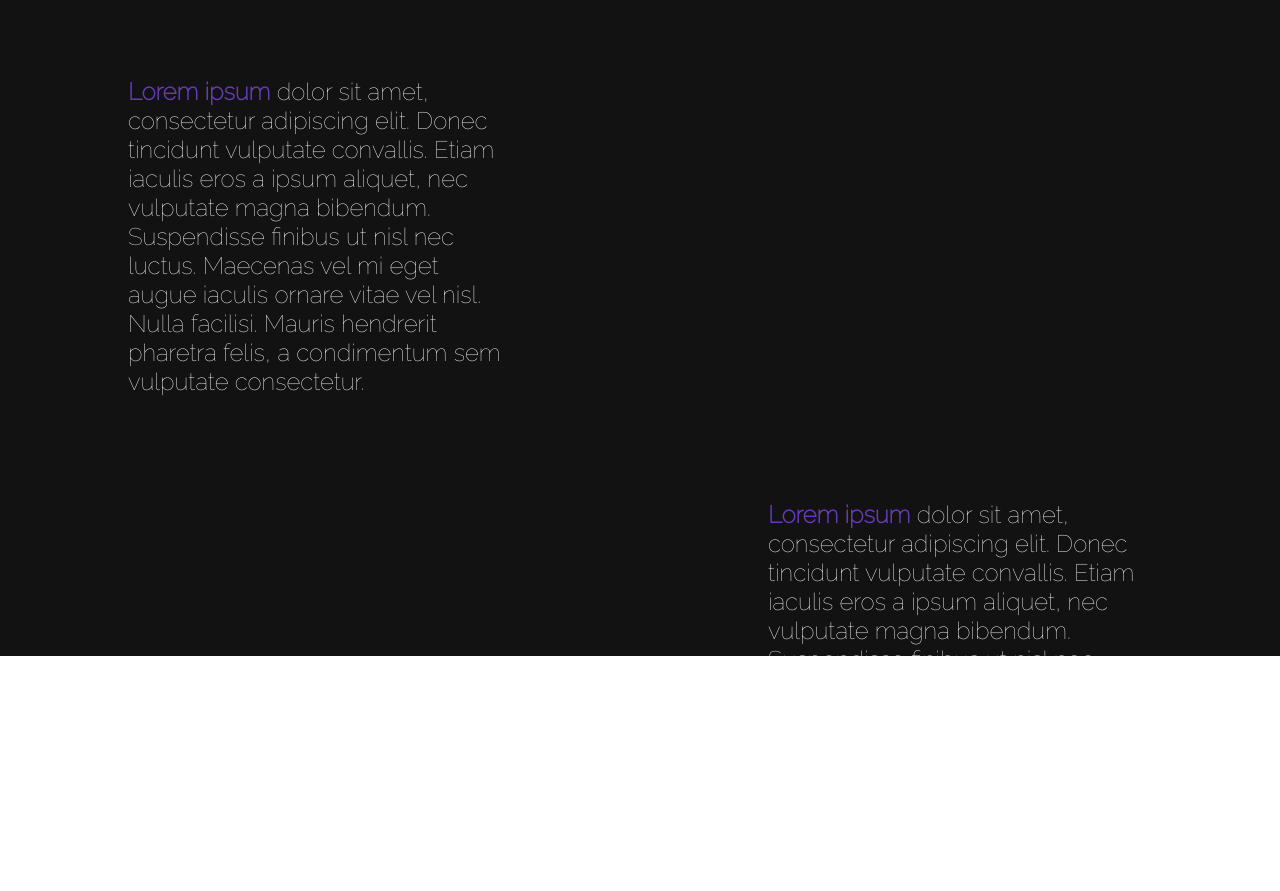
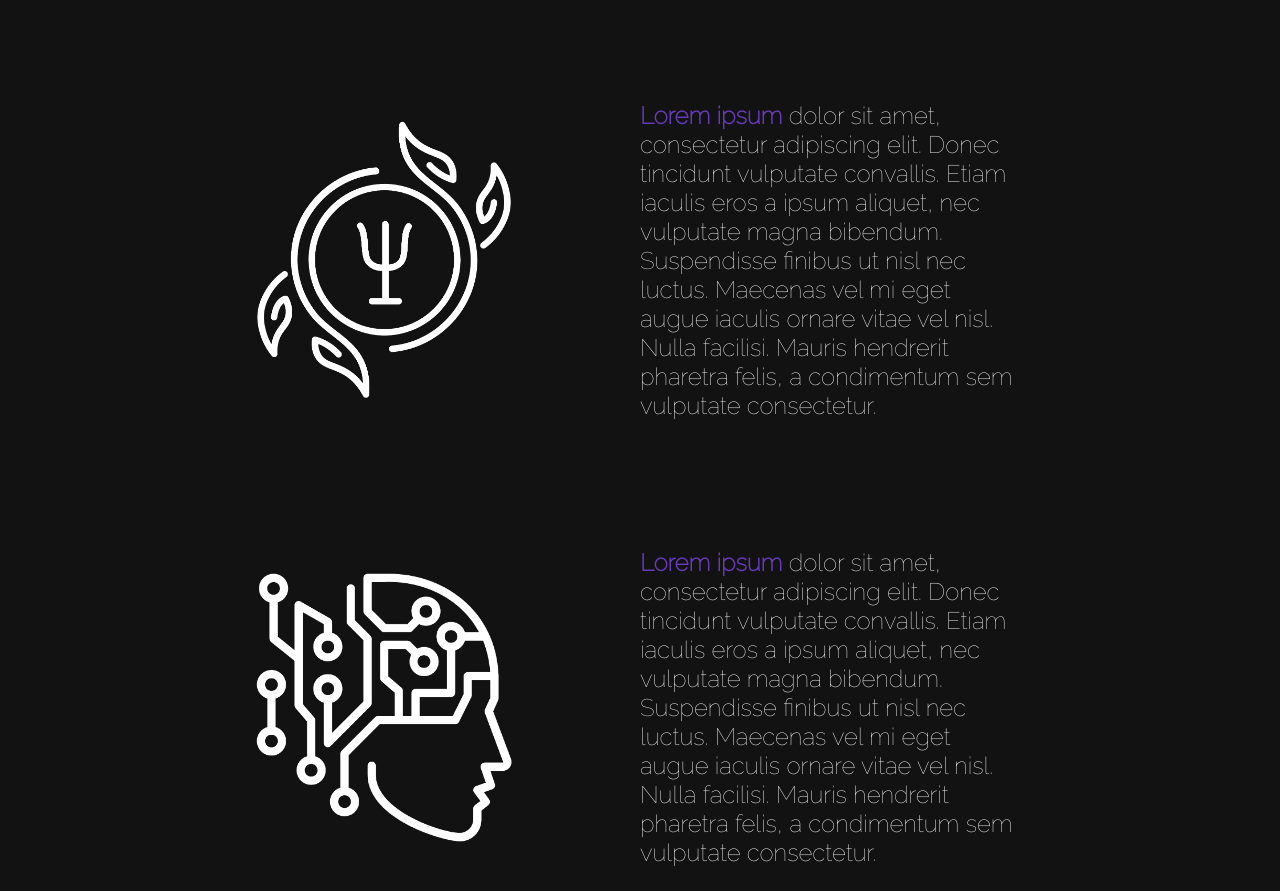
Before and after one commit to plexcodes/psihoeasy, a Svelte app: page / in a window 1280 px wide. Shown: the part 944-1835 px from the top of the page. Before the commit the page ends 1600 px from the top, so only its background shows below. Built offline with nearby package versions, Linux system fonts and the light colour scheme.

Commit message:
Better alligment

```diff
--- a/src/routes/index.svelte
+++ b/src/routes/index.svelte
@@ -9,7 +9,7 @@ onMount(() => (ready = true));
 
 <div class = "content">
 
-<div class = "section">
+<div class = "section" style="height:100vh">
         <ul class="circles">
                 <li></li>
                 <li></li>
@@ -32,14 +32,12 @@ onMount(() => (ready = true));
 </div>
 
 <div class="section">
+
 <img src = "/quote.png" alt = "quote" style = "width: 75vw; display: block; margin-left: auto; margin-right: auto; margin-top:10vh">
-<p style="margin-left:10vw;">
-    <b>Lorem ipsum</b> dolor sit amet, consectetur adipiscing elit. Donec tincidunt vulputate convallis.
-    Etiam iaculis eros a ipsum aliquet, nec vulputate magna bibendum. Suspendisse finibus ut nisl nec luctus.
-    Maecenas vel mi eget augue iaculis ornare vitae vel nisl. Nulla facilisi.
-    Mauris hendrerit pharetra felis, a condimentum sem vulputate consectetur.
-</p>
-<p style="float:right; margin-right:10vw;">
+<div style="display:flex;justify-content:center;align-items:center; margin-top:10vh">
+<img src="/psiho.png" style="width:20vw;" alt="Fork">
+
+<p style="width:30vw;">
     <b>Lorem ipsum</b> dolor sit amet, consectetur adipiscing elit. Donec tincidunt vulputate convallis.
     Etiam iaculis eros a ipsum aliquet, nec vulputate magna bibendum. Suspendisse finibus ut nisl nec luctus.
     Maecenas vel mi eget augue iaculis ornare vitae vel nisl. Nulla facilisi.
@@ -47,4 +45,19 @@ onMount(() => (ready = true));
 </p>
 </div>
 
+<div style="display:flex;justify-content:center;align-items:center; margin-top:10vh">
+
+    <img src="/tech_brain.png" style="width:20vw;float:left;" alt="Fork">
+
+    <p style="width:30vw;">
+        <b>Lorem ipsum</b> dolor sit amet, consectetur adipiscing elit. Donec tincidunt vulputate convallis.
+        Etiam iaculis eros a ipsum aliquet, nec vulputate magna bibendum. Suspendisse finibus ut nisl nec luctus.
+        Maecenas vel mi eget augue iaculis ornare vitae vel nisl. Nulla facilisi.
+        Mauris hendrerit pharetra felis, a condimentum sem vulputate consectetur.
+    </p>
+    </div>
+
+
 </div>
+
+</div>
--- a/static/indexstyle.css
+++ b/static/indexstyle.css
@@ -5,21 +5,15 @@ body{
 
 .content{
     visibility: visible;
-
     overflow-x: hidden;
-    overflow-y: auto;
-    scroll-snap-type: y mandatory;
 }
 
 .section{
-    height: 100vh;
     width: 100vw;
     background-color: #121212;
     position: relative;
     overflow-x: hidden;
     overflow-y: hidden;
-
-    scroll-snap-align: start;
 }
 
 .img-front{
@@ -44,18 +38,16 @@ h1 {
 }
 
 .section p{
-    position: relative;
+    margin-left: 10vw;
+    display:inline-block;
     color:white;
     font-family: 'Raleway', sans-serif;
     font-size:x-large;
-    width:30vw;
-    margin-top:10vh;
 }
 
 .section b{
     color: #673AB7;
 }
-
 
 
 
```
Also changed, not shown: static/psiho.png (added), static/tech_brain.png (added).
